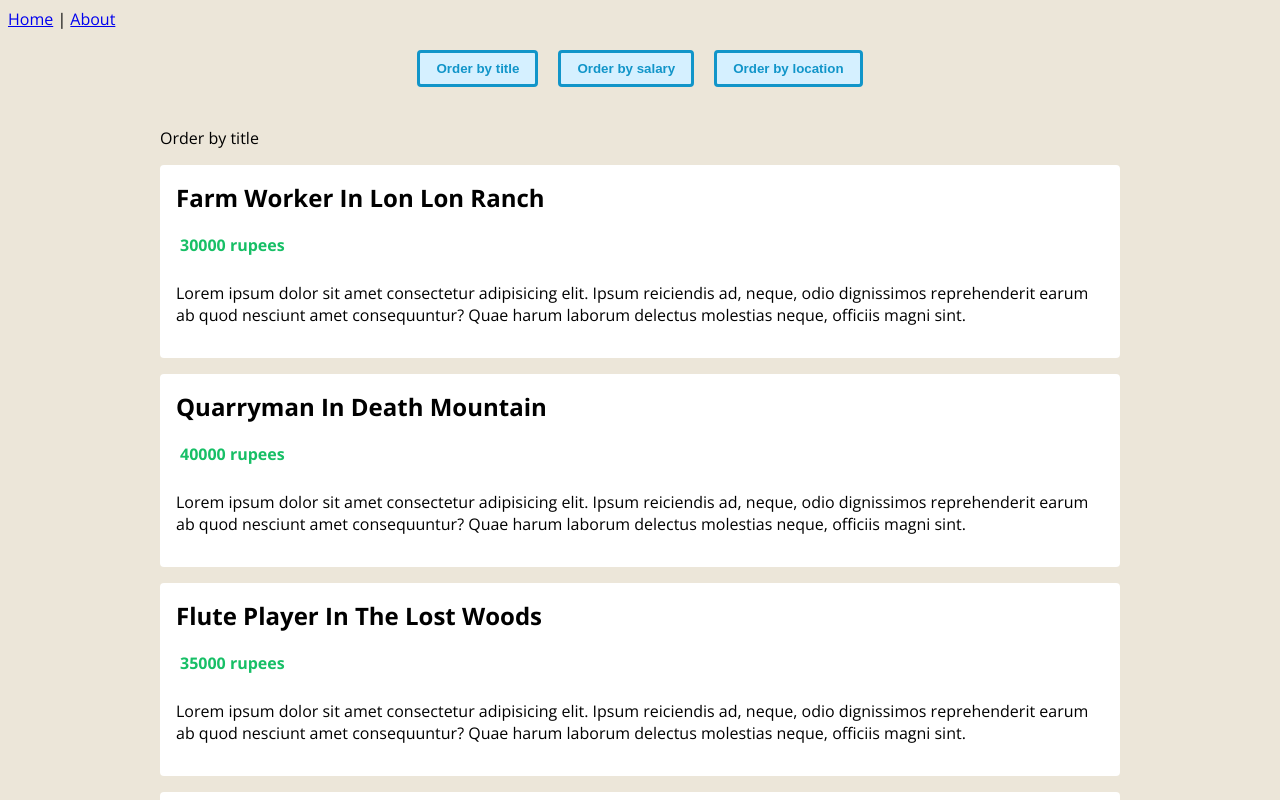
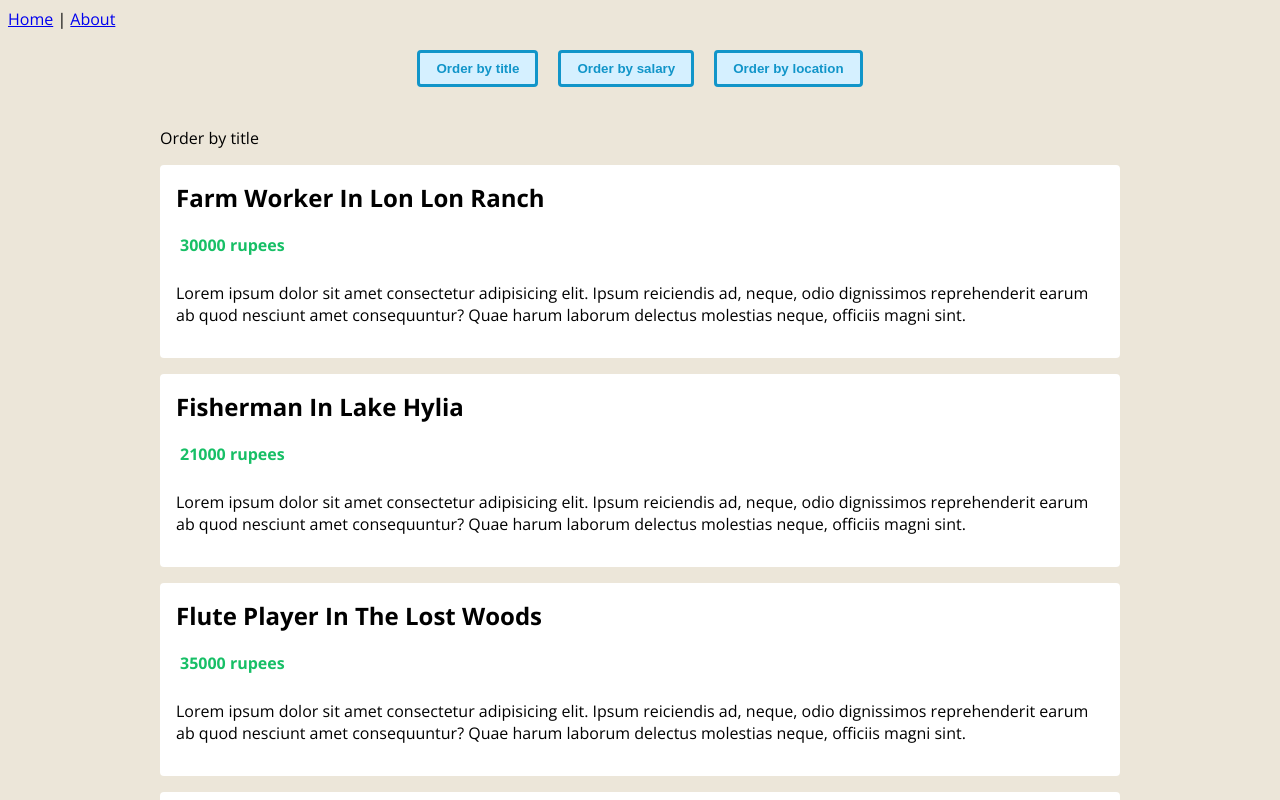
Before and after one commit to Chernushov88/vue3-typescript, a Vue app: page /#/ in a window 1280 px wide. Shown: the top 800 px of the page. Built offline with nearby package versions, Linux system fonts and the light colour scheme.

Commit message:
Computed Values

```diff
--- a/src/components/JobsList.vue
+++ b/src/components/JobsList.vue
@@ -2,7 +2,7 @@
 	<div class="job-list">
 		<p>Order by {{ order }}</p>
 		<ul>
-			<li v-for="job in jobs" :key="job.id">
+			<li v-for="job in orderedJobs" :key="job.id">
 				<h2>{{ job.title }} in {{ job.location }}</h2>
 				<div class="salary">
 					<p>{{ job.salary }} rupees</p>
@@ -16,7 +16,7 @@
 </template>
 
 <script lang="ts">
-import { defineComponent, PropType } from 'vue'
+import { defineComponent, PropType, computed } from 'vue'
 import Job from '@/types/Job'
 import OrderTerm from '@/types/OrderTerm'
 
@@ -32,7 +32,12 @@ export default defineComponent({
     }
 	},
 	setup(props){
-		console.log(props.jobs);
+		const orderedJobs = computed(() => {
+			return[...props.jobs].sort((a: Job, b: Job) => {
+				return a[props.order] > b[props.order] ? 1 : -1
+			})
+		})
+		return { orderedJobs }
 	}
 })
 </script>
```
